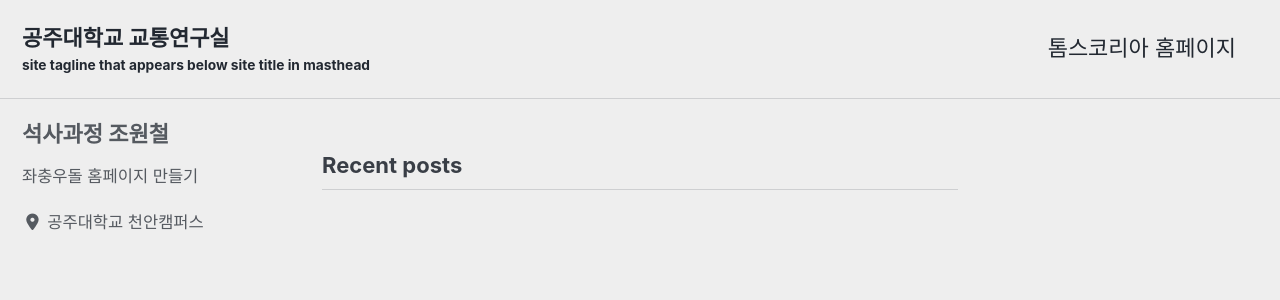
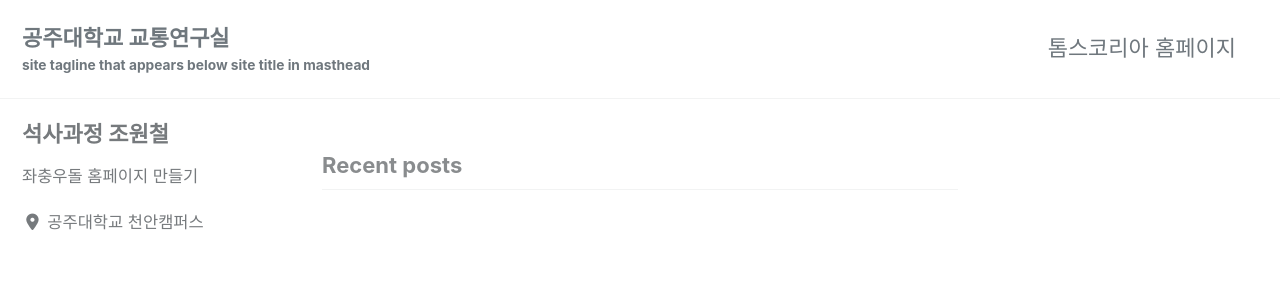
Before and after one commit to WonCheol-Cho/WonCheol-Cho.github.io, a Jekyll site: the page built from index.html, in a window 1280 px wide and 900 px high. Shown: the top 300 px of the window. Built offline with Jekyll 4.4.1, drawn with Linux system fonts in a browser that asks for light colours; cached includes are drawn as plain includes; nearby versions of some CDN libraries; the list of posts is cut into pages by our own code.

Commit message:
Update _config.yml

```diff
--- a/_config.yml
+++ b/_config.yml
@@ -10,9 +10,8 @@
 # Review documentation to determine if you should use `theme` or `remote_theme`
 # https://mmistakes.github.io/minimal-mistakes/docs/quick-start-guide/#installing-the-theme
 
-theme                  : #"minimal-mistakes-jekyll"
- remote_theme           : #"mmistakes/minimal-mistakes"
-minimal_mistakes_skin    : "air" # "air", "aqua", "contrast", "dark", "dirt", "neon", "mint", "plum", "sunrise"
+theme                    : "minimal-mistakes-jekyll"
+minimal_mistakes_skin    : "default" # "air", "aqua", "contrast", "dark", "dirt", "neon", "mint", "plum", "sunrise"
 
 # Site Settings
 locale                   : "en-US"
```
